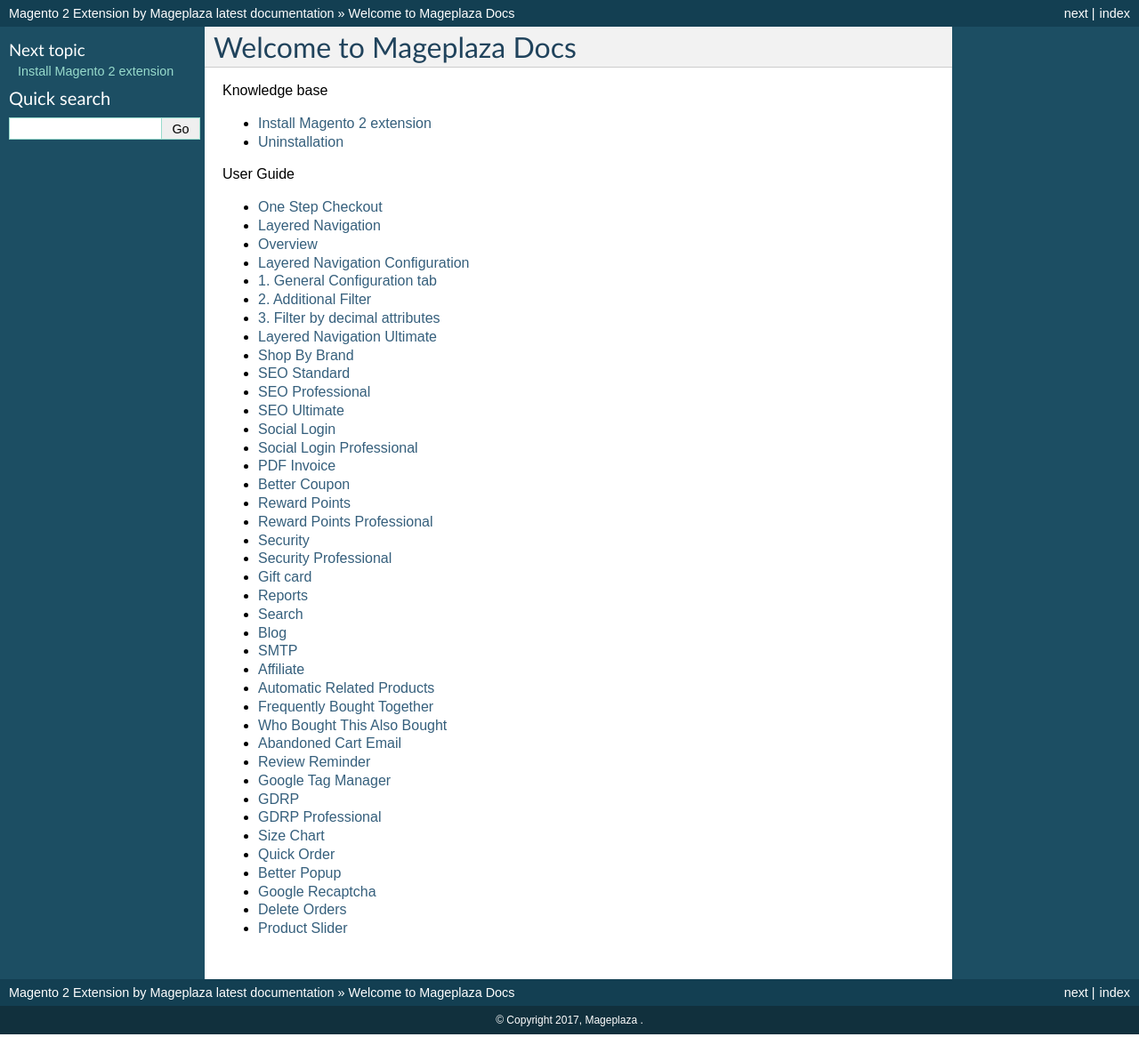
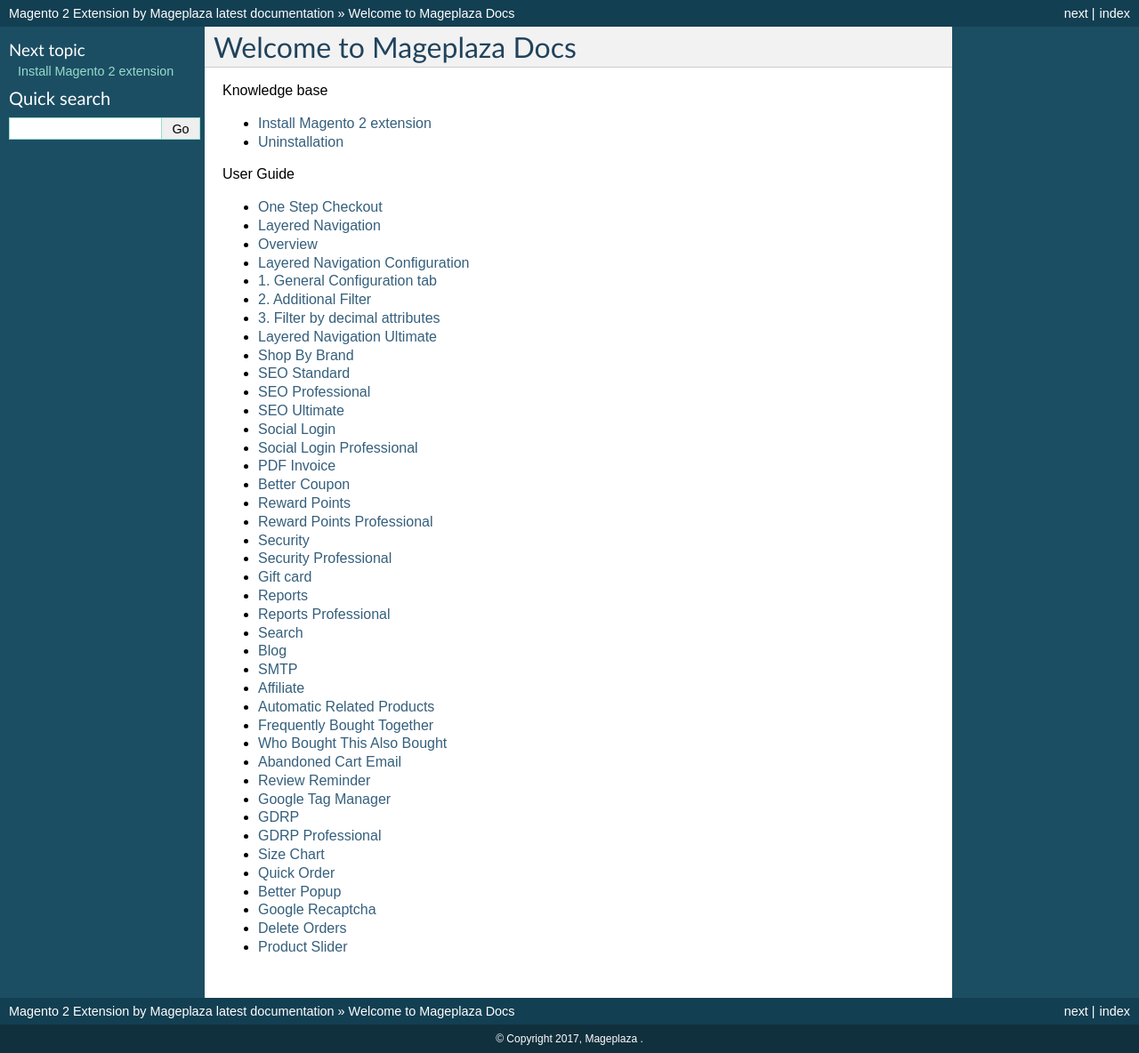
Before and after one commit to magepages/mpdocs, a Sphinx documentation site: the page built from docs/index.rst, in a window 1280 px wide. Shown: the whole page at 89% size. Built offline with Sphinx 7.4.7, drawn with Linux system fonts in a browser that asks for light colours; pages that are not in the unit, such as notebooks, are missing from menus; before the commit the page ends 1163 px from its top, so only the background shows below that.

Commit message:
Update index.rst

```diff
--- a/docs/index.rst
+++ b/docs/index.rst
@@ -36,6 +36,7 @@
    security-pro/index
    gift-card/index
    reports/index
+   reports-pro/index
    search-m2/index
    blog-m2/index
    smtp-m2/index
```
